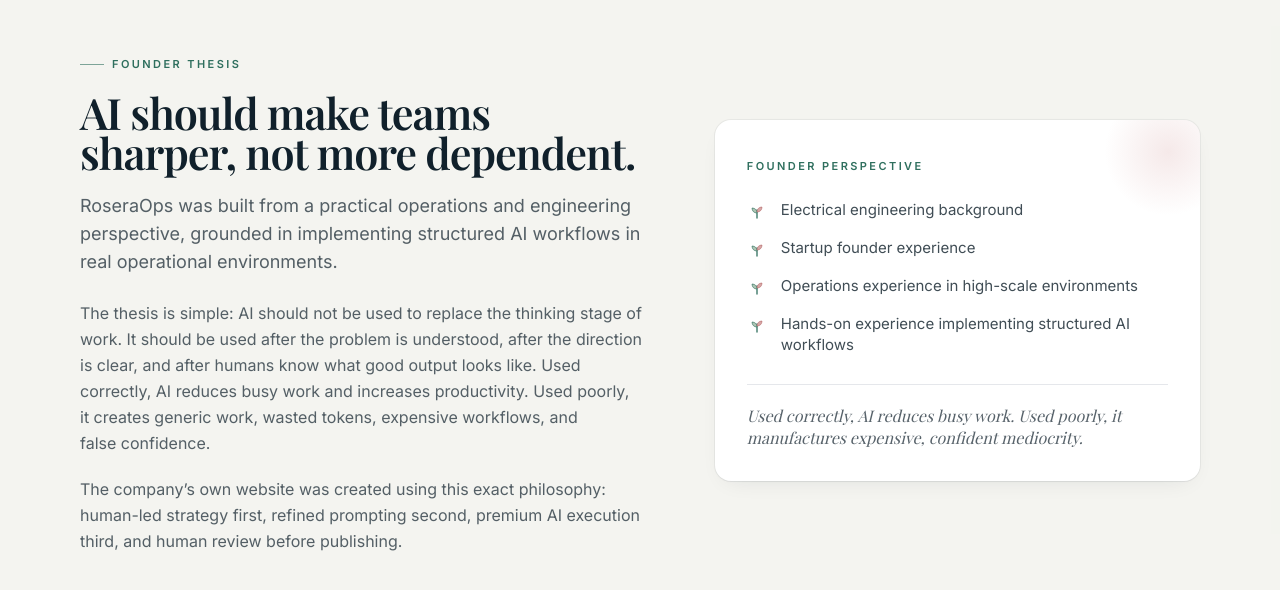
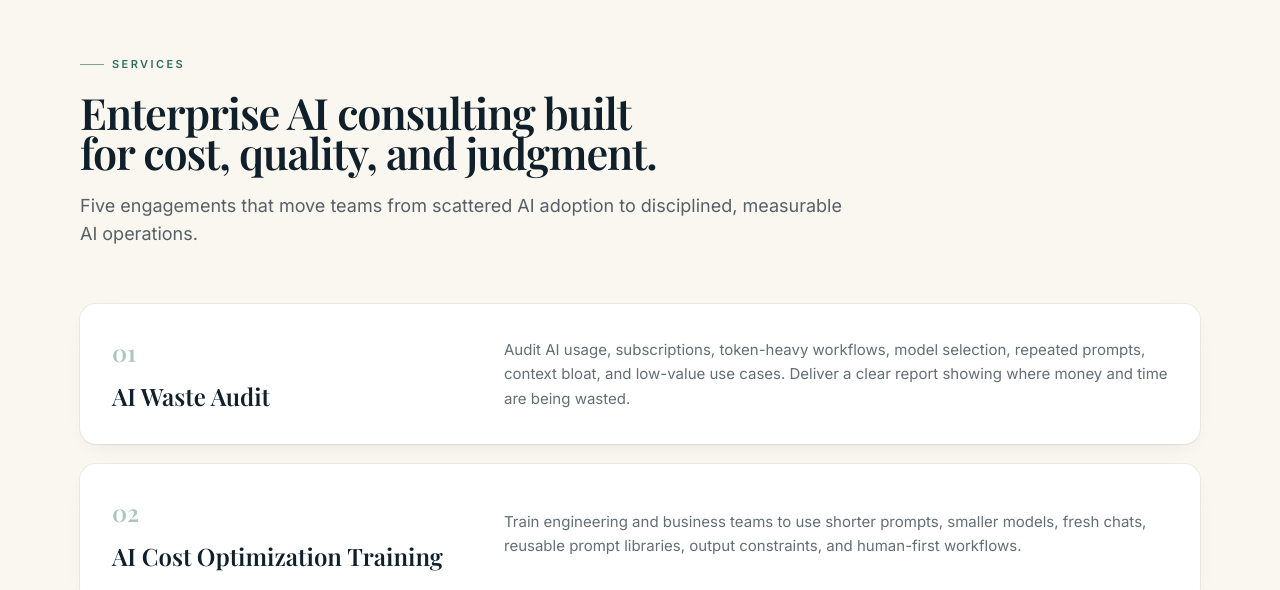
Before and after one commit to alkefajihaider/roseraops-website, a Next.js app: page / in a window 1280 px wide. Shown: the part 5563-6153 px from the top of the page. Built offline with nearby package versions, Linux system fonts and the light colour scheme.

Commit message:
Update page.tsx

```diff
--- a/app/page.tsx
+++ b/app/page.tsx
@@ -32,7 +32,7 @@
         <PhilosophySection />
         <ResearchSection />
         <ThesisSection />
-        <FounderThesisSection />
+
         <ServicesSection />
         <CTASection />
       </main>
```
